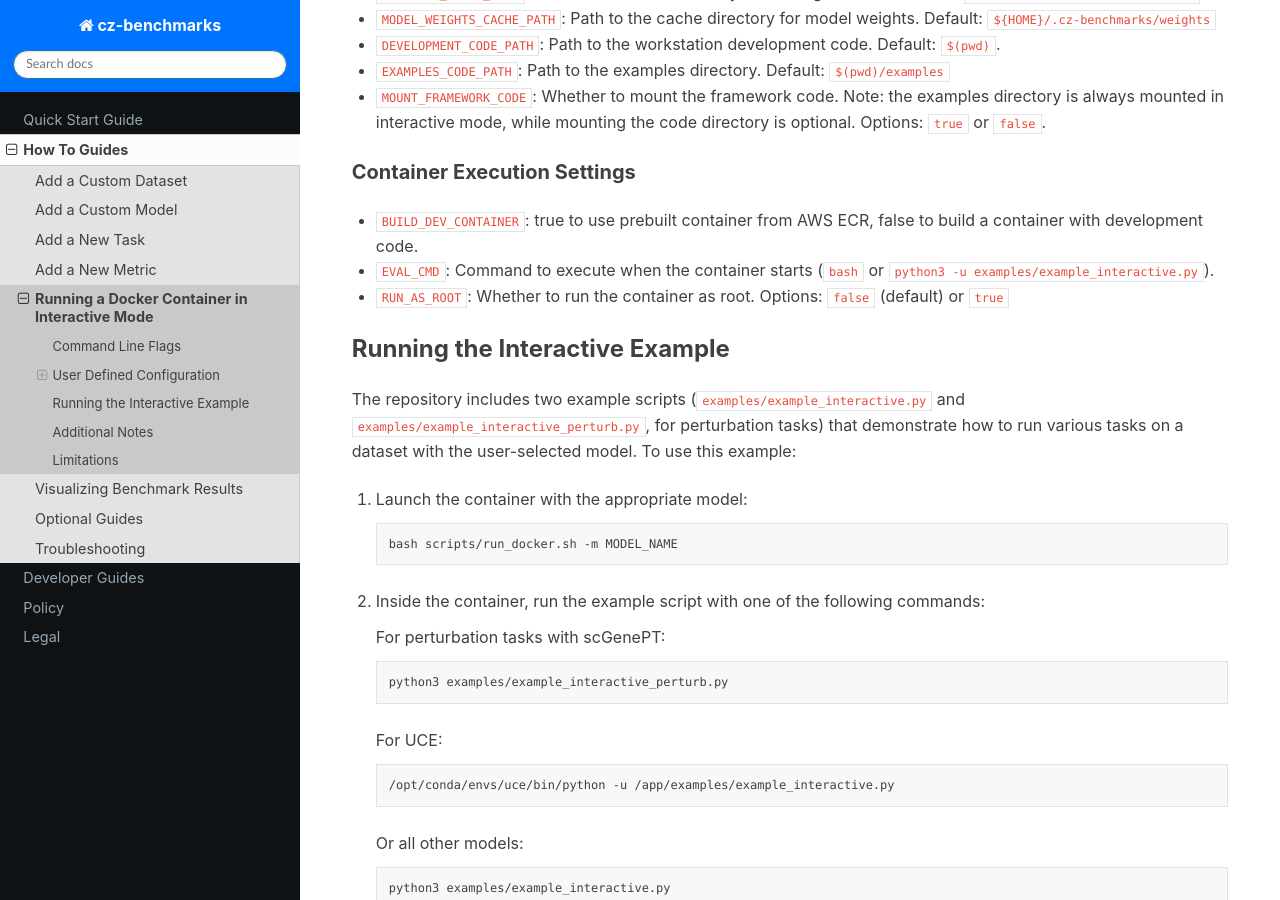
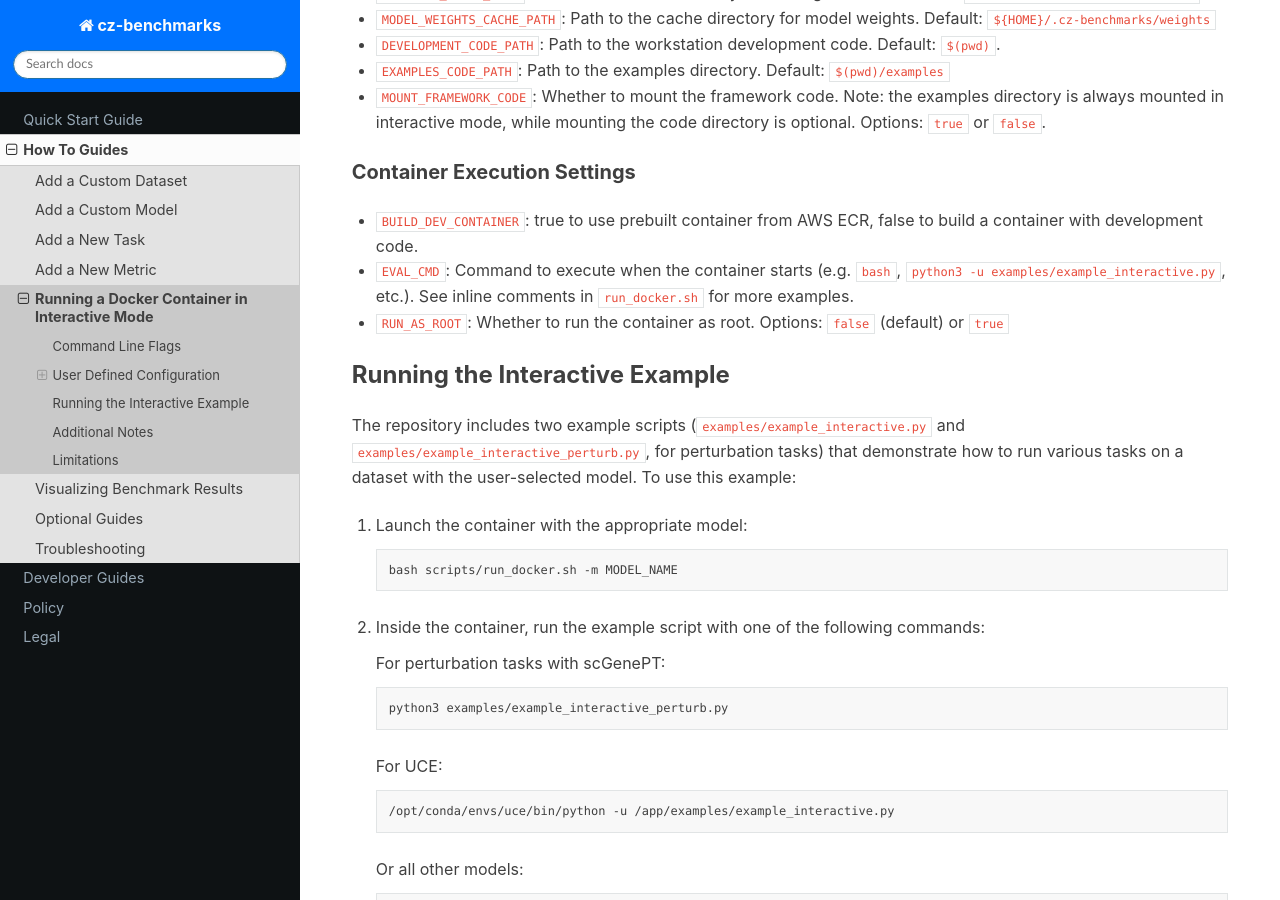
Before and after one commit to chanzuckerberg/cz-benchmarks, a Sphinx documentation site: the page built from docs/source/how_to_guides/interactive_mode.md, in a window 1280 px wide and 900 px high, scrolled down 741 px. Built offline with Sphinx 7.4.7 and the Read the Docs theme 3.1.0, drawn with Linux system fonts in a browser that asks for light colours; pages that are not in the unit, such as notebooks, are missing from menus.

Commit message:
Update docs/source/how_to_guides/interactive_mode.md
Co-authored-by: Michelle Gill <1757241+mlgill@users.noreply.github.com>

```diff
--- a/docs/source/how_to_guides/interactive_mode.md
+++ b/docs/source/how_to_guides/interactive_mode.md
@@ -27,7 +27,7 @@ The script also includes user-configurable variables at the top of the file:
 
 ### Container Execution Settings
 - `BUILD_DEV_CONTAINER`: true to use prebuilt container from AWS ECR, false to build a container with development code.
-- `EVAL_CMD`: Command to execute when the container starts (`bash` or `python3 -u examples/example_interactive.py`).
+- `EVAL_CMD`: Command to execute when the container starts (e.g. `bash`, `python3 -u examples/example_interactive.py`, etc.). See inline comments in `run_docker.sh` for more examples.
 - `RUN_AS_ROOT`: Whether to run the container as root. Options: `false` (default) or `true`
 
 ## Running the Interactive Example
```
